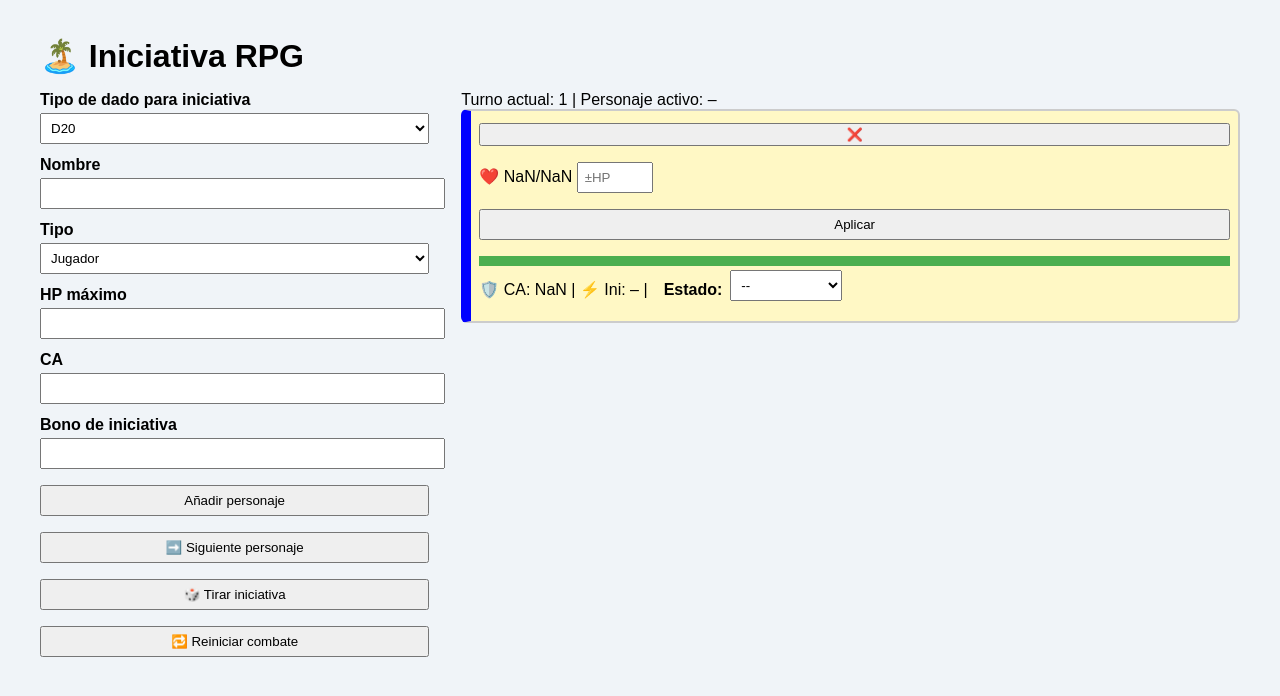
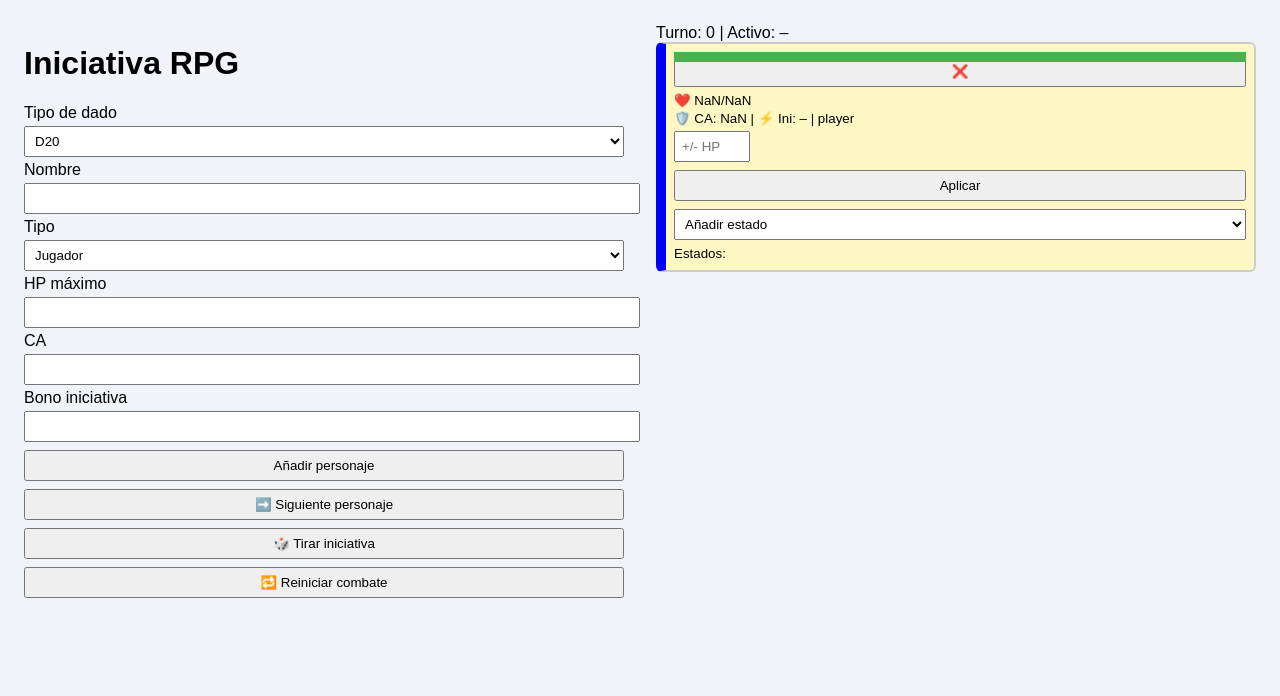
Before and after one commit to thorgal66/iniciativa-rpg, a plain HTML site: page index.html in a window 1280 px wide. Both pictures are taken after a click on the button "Añadir personaje". Drawn offline with Linux system fonts and the light colour scheme.

Commit message:
Add files via upload

```diff
--- a/index.html
+++ b/index.html
@@ -4,37 +4,32 @@
   <meta charset="UTF-8" />
   <meta name="viewport" content="width=device-width, initial-scale=1.0" />
   <title>Iniciativa RPG</title>
+  <link rel="manifest" href="manifest.json" />
+  <link rel="icon" href="icons/icon-192.png" />
+  <script>
+    if ('serviceWorker' in navigator) {
+      window.addEventListener('load', () => {
+        navigator.serviceWorker.register('service-worker.js')
+          .then(reg => console.log('Service Worker registrado:', reg.scope))
+          .catch(err => console.error('Error registrando Service Worker:', err));
+      });
+    }
+  </script>
   <style>
     body {
       font-family: Arial, sans-serif;
+      display: flex;
+      gap: 2rem;
+      background: #f0f4f8;
       padding: 1rem;
-      max-width: 1200px;
-      margin: auto;
-      background: #f0f4f8;
     }
-    h1 {
-      font-size: 2rem;
-      font-weight: bold;
-      margin-bottom: 1rem;
-    }
-    label {
-      font-weight: bold;
+    .form-section, .characters-section {
+      flex: 1;
     }
     input, select, button {
-      margin-top: 4px;
-      margin-bottom: 12px;
+      margin: 4px 0;
       padding: 6px;
       width: 100%;
-    }
-    .container {
-      display: flex;
-      gap: 2rem;
-    }
-    .form-section {
-      flex: 1;
-    }
-    .characters-section {
-      flex: 2;
     }
     .character-card {
       border: 2px solid #ccc;
@@ -50,200 +45,105 @@
     .active { background-color: #fff8c5; }
     .hp-bar {
       height: 10px;
-      background: #ccc;
-      margin-top: 4px;
+      background: #ddd;
+      position: relative;
+      margin-bottom: 4px;
     }
     .hp-fill {
       height: 100%;
       background: #4caf50;
     }
-    .compact-row {
-      display: flex;
-      gap: 1rem;
-      align-items: center;
-      flex-wrap: wrap;
-    }
-    .status-control {
-      display: flex;
-      align-items: center;
-      gap: 0.5rem;
-    }
-    .button-group button {
-      margin-right: 8px;
-    }
-    .small-delete {
-      font-size: 0.8rem;
-      padding: 2px 6px;
-    }
   </style>
 </head>
 <body>
-  <h1>🏝️ Iniciativa RPG</h1>
-  <div class="container">
   <div class="form-section">
-      <label for="diceType">Tipo de dado para iniciativa</label>
-      <select id="diceType">
-        <option value="20">D20</option>
-        <option value="100">D100</option>
-      </select>
-
-      <label>Nombre</label>
-      <input type="text" id="name" />
-
-      <label>Tipo</label>
-      <select id="type">
-        <option value="player">Jugador</option>
-        <option value="ally">Aliado</option>
-        <option value="enemy">Enemigo</option>
-      </select>
-
-      <label>HP máximo</label>
-      <input type="number" id="maxHp" />
-
-      <label>CA</label>
-      <input type="number" id="ac" />
-
-      <label>Bono de iniciativa</label>
-      <input type="number" id="initiativeBonus" />
-
+    <h1>Iniciativa RPG</h1>
+    <label>Tipo de dado</label>
+    <select id="diceType"><option value="20">D20</option><option value="100">D100</option></select>
+    <label>Nombre</label><input type="text" id="name" />
+    <label>Tipo</label><select id="type"><option value="player">Jugador</option><option value="ally">Aliado</option><option value="enemy">Enemigo</option></select>
+    <label>HP máximo</label><input type="number" id="maxHp" />
+    <label>CA</label><input type="number" id="ac" />
+    <label>Bono iniciativa</label><input type="number" id="initiativeBonus" />
     <button onclick="addCharacter()">Añadir personaje</button>
-
-      <div class="button-group">
     <button onclick="nextTurn()">➡️ Siguiente personaje</button>
     <button onclick="rollInitiative()">🎲 Tirar iniciativa</button>
     <button onclick="resetCombat()">🔁 Reiniciar combate</button>
   </div>
-    </div>
-
   <div class="characters-section">
     <div id="turnInfo"></div>
     <div id="characters"></div>
   </div>
-  </div>
+  <script>
+    const STATUS_EFFECTS = ["aturdido","herido","envenenado","cegado","caído","inconsciente","ralentizado","acelerado","desorientado"];
+    let characters = [], currentTurnIndex = 0, turnCount = 0;
 
-  <script>
-    const STATUS_EFFECTS = [
-      "aturdido", "herido", "envenenado", "cegado",
-      "caído", "inconsciente", "ralentizado", "acelerado", "desorientado"
-    ];
-
-    let characters = [];
-    let currentTurnIndex = 0;
-    let turnCount = 0;
-
-    function getValue(id) {
-      return document.getElementById(id).value;
-    }
+    const get = id => document.getElementById(id).value;
 
     function addCharacter() {
-      const char = {
-        name: getValue('name'),
-        type: getValue('type'),
-        maxHp: parseInt(getValue('maxHp')),
-        currentHp: parseInt(getValue('maxHp')),
-        ac: parseInt(getValue('ac')),
-        initiativeBonus: parseInt(getValue('initiativeBonus')),
-        initiative: null,
-        status: []
-      };
-      characters.push(char);
-      render();
-    }
-
-    function removeCharacter(index) {
-      characters.splice(index, 1);
-      if (currentTurnIndex >= characters.length) currentTurnIndex = 0;
-      render();
-    }
-
-    function adjustHp(index, amount) {
-      characters[index].currentHp += amount;
-      render();
-    }
-
-    function updateHp(index, inputId) {
-      const amount = parseInt(document.getElementById(inputId).value);
-      if (!isNaN(amount)) {
-        adjustHp(index, amount);
-        document.getElementById(inputId).value = '';
-      }
-    }
-
-    function toggleStatus(index, status) {
-      const statuses = characters[index].status;
-      const i = statuses.indexOf(status);
-      if (i > -1) {
-        statuses.splice(i, 1);
-      } else {
-        statuses.push(status);
-      }
+      characters.push({
+        name: get('name'), type: get('type'), maxHp: parseInt(get('maxHp')),
+        currentHp: parseInt(get('maxHp')), ac: parseInt(get('ac')),
+        initiativeBonus: parseInt(get('initiativeBonus')), initiative: null, status: []
+      });
       render();
     }
 
     function rollInitiative() {
-      const diceType = parseInt(getValue('diceType'));
-      characters.forEach(char => {
-        char.initiative = Math.floor(Math.random() * diceType) + 1 + char.initiativeBonus;
-      });
-      characters.sort((a, b) => b.initiative - a.initiative);
-      currentTurnIndex = 0;
-      turnCount = 0;
+      const dice = parseInt(get('diceType'));
+      characters.forEach(c => c.initiative = Math.floor(Math.random() * dice) + 1 + c.initiativeBonus);
+      characters.sort((a,b) => b.initiative - a.initiative);
+      currentTurnIndex = 0; turnCount++;
       render();
     }
 
     function nextTurn() {
       currentTurnIndex = (currentTurnIndex + 1) % characters.length;
-      if (currentTurnIndex === 0) {
-        turnCount++;
-        rollInitiative();
-      }
+      if (currentTurnIndex === 0) rollInitiative();
       render();
     }
 
     function resetCombat() {
-      characters.forEach(c => {
-        c.currentHp = c.maxHp;
-        c.initiative = null;
-        c.status = [];
-      });
-      currentTurnIndex = 0;
-      turnCount = 0;
+      characters.forEach(c => { c.currentHp = c.maxHp; c.status = []; c.initiative = null; });
+      currentTurnIndex = 0; turnCount = 0; render();
+    }
+
+    function adjustHp(index) {
+      const val = parseInt(document.getElementById(`hpdelta-${index}`).value);
+      if (!isNaN(val)) characters[index].currentHp += val;
       render();
     }
 
+    function toggleStatus(index, status) {
+      const s = characters[index].status;
+      const i = s.indexOf(status);
+      if (i > -1) s.splice(i, 1); else s.push(status);
+      render();
+    }
+
+    function removeCharacter(i) { characters.splice(i,1); render(); }
+
     function render() {
-      const turnInfo = document.getElementById('turnInfo');
-      turnInfo.textContent = `Turno actual: ${turnCount + 1} | Personaje activo: ${characters[currentTurnIndex]?.name || '–'}`;
-
+      document.getElementById('turnInfo').textContent = `Turno: ${turnCount} | Activo: ${characters[currentTurnIndex]?.name || '–'}`;
       const container = document.getElementById('characters');
       container.innerHTML = '';
-      characters.forEach((char, index) => {
+      characters.forEach((c,i) => {
+        const hpPct = Math.max(0, c.currentHp) / c.maxHp * 100;
         const div = document.createElement('div');
-        div.className = `character-card ${char.type} ${index === currentTurnIndex ? 'active' : ''}`;
-
-        const hpPercent = (char.currentHp / char.maxHp) * 100;
-
+        div.className = `character-card ${c.type} ${i===currentTurnIndex ? 'active' : ''}`;
         div.innerHTML = `
-          <strong>${char.name}</strong>
-          <button class="small-delete" onclick="removeCharacter(${index})">❌</button><br>
-          ❤️ ${char.currentHp}/${char.maxHp}
-          <input id="hpChange${index}" type="number" placeholder="±HP" style="width:60px" />
-          <button onclick="updateHp(${index}, 'hpChange${index}')">Aplicar</button>
-          <div class="hp-bar"><div class="hp-fill" style="width:${hpPercent}%"></div></div>
-          <div class="compact-row">
-            🛡️ CA: ${char.ac} |
-            ⚡ Ini: ${char.initiative ?? '–'} |
-            <div class="status-control">
-              <label for="statusSelect${index}">Estado:</label>
-              <select id="statusSelect${index}" onchange="toggleStatus(${index}, this.value)">
-                <option value="">--</option>
-                ${STATUS_EFFECTS.map(s => `<option value="${s}" ${char.status.includes(s) ? 'disabled' : ''}>${s}</option>`).join('')}
-              </select>
-              <span>${char.status.join(', ')}</span>
-            </div>
-          </div>
+          <strong>${c.name}</strong> <button style="float:right" onclick="removeCharacter(${i})">❌</button>
+          <div class="hp-bar"><div class="hp-fill" style="width:${hpPct}%"></div></div>
+          <small>❤️ ${c.currentHp}/${c.maxHp}</small><br/>
+          <small>🛡️ CA: ${c.ac} | ⚡ Ini: ${c.initiative ?? '–'} | ${c.type}</small><br/>
+          <input id="hpdelta-${i}" type="number" placeholder="+/- HP" style="width:60px"/>
+          <button onclick="adjustHp(${i})">Aplicar</button><br/>
+          <select onchange="toggleStatus(${i}, this.value)">
+            <option value="">Añadir estado</option>
+            ${STATUS_EFFECTS.map(s => `<option value="${s}">${s}</option>`).join('')}
+          </select><br/>
+          <small>Estados: ${c.status.join(', ')}</small>
         `;
-
         container.appendChild(div);
       });
     }
```
Also changed, not shown: service-worker.js (+15 -16 lines), icons/icon-192.png, icons/icon-512.png, manifest.json. Lines whose indentation alone changed are shown as unchanged.
